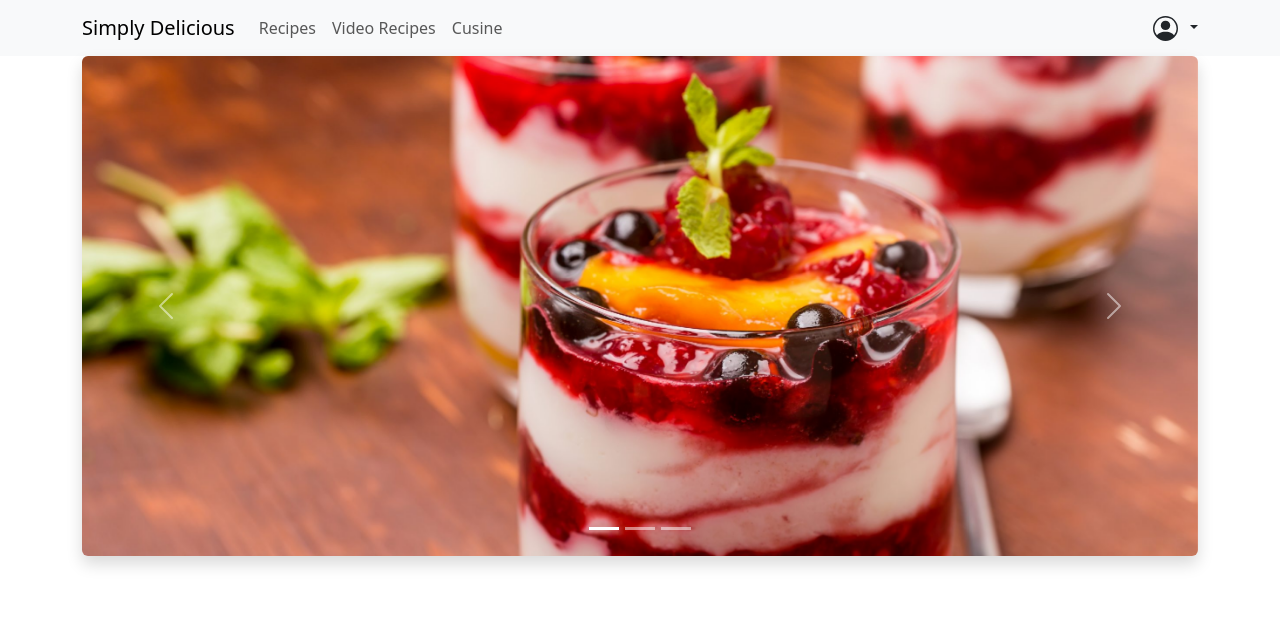
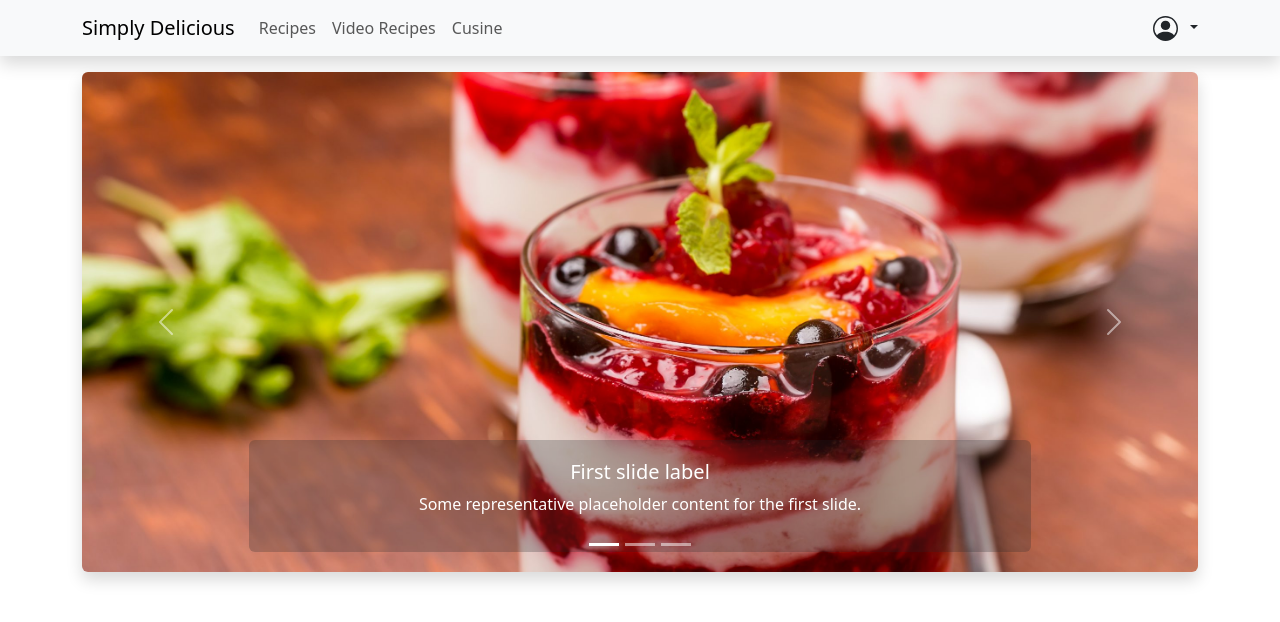
Before and after one commit to ruhiambelkar17/simply-delicious-web-app, a Vue app in the folder simply-delicious-web-app/: page / in a window 1280 px wide. Shown: the top 622 px of the page. Built offline with nearby package versions, Linux system fonts and the light colour scheme; what vue3-google-login would draw is missing.

Commit message:
updated ui

```diff
--- a/simply-delicious-web-app/src/components/Carousel.vue
+++ b/simply-delicious-web-app/src/components/Carousel.vue
@@ -1,5 +1,5 @@
 <template>
-    <div class="container">
+    <div class="container mt-3">
         <div id="carouselExampleIndicators" class="carousel slide ">
   <div class="carousel-indicators">
     <button type="button" data-bs-target="#carouselExampleIndicators" data-bs-slide-to="0" class="active" aria-current="true" aria-label="Slide 1"></button>
@@ -9,6 +9,11 @@
   <div class="carousel-inner rounded shadow">
     <div class="carousel-item active">
       <img src="../assets/images/Smoothie.jpeg" class="d-block w-100" alt="...">
+      <div class="carousel-caption d-none d-md-block bg-dark bg-opacity-25 rounded">
+        <h5>First slide label</h5>
+        <p>Some representative placeholder content for the first slide.</p>
+      </div>
+
     </div>
     <div class="carousel-item">
       <img src="../assets/images/Smoothie.jpeg" class="d-block w-100" alt="...">
--- a/simply-delicious-web-app/src/components/NavBar.vue
+++ b/simply-delicious-web-app/src/components/NavBar.vue
@@ -1,6 +1,6 @@
 <template>
   <div class="">
-    <nav class="navbar navbar-expand-lg bg-body-tertiary">
+    <nav class="navbar navbar-expand-lg bg-body-tertiary shadow">
       <div class="container">
         <a class="navbar-brand" href="#">Simply Delicious</a>
         <button
--- a/simply-delicious-web-app/src/views/Home.vue
+++ b/simply-delicious-web-app/src/views/Home.vue
@@ -18,7 +18,9 @@ export default {
 <template>
   <div>
     <NavBar />
-   <Carousel />
+   <Carousel>
+
+   </Carousel>
 
   </div>
 </template>
```
